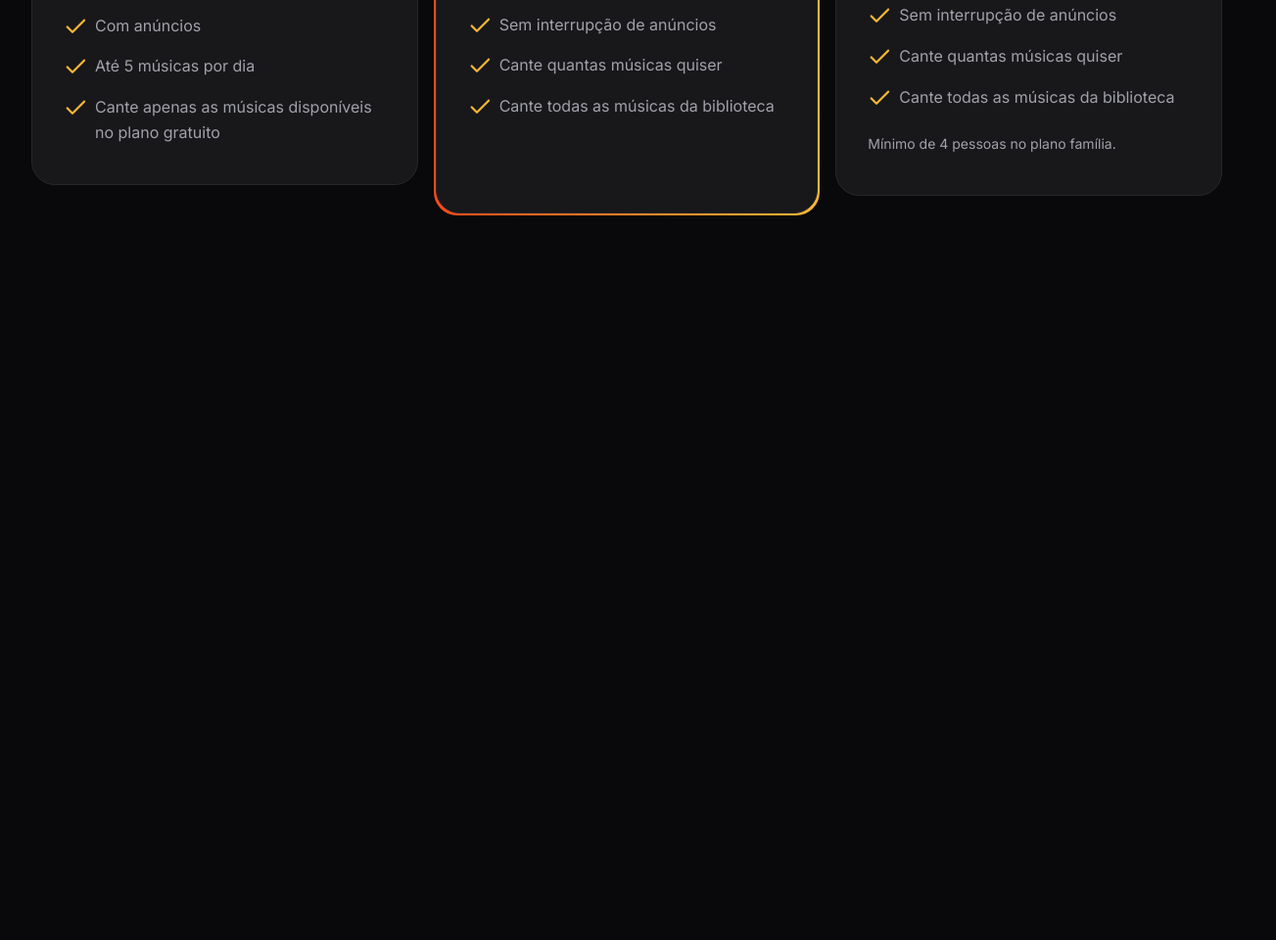
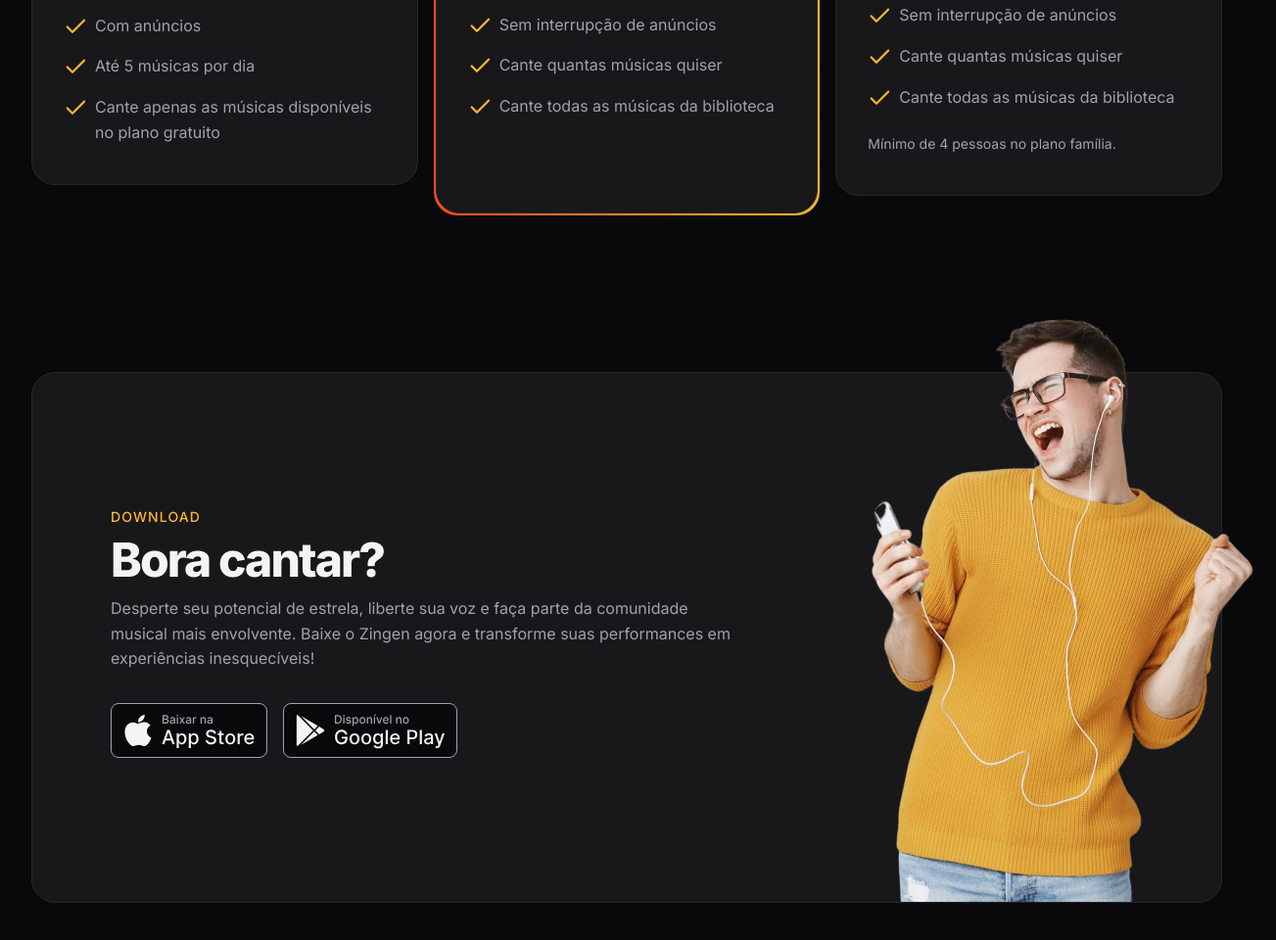
Before and after one commit to FilipeMG1/Zingen, a plain HTML site: page index.html in a window 1280 px wide. Shown: the part 3247-4207 px from the top of the page at 98% size, 1303 px wide, since content can reach past the window. Before the commit the page ends 3547 px from the top, so only its background shows below. Drawn offline with Linux system fonts and the light colour scheme.

Commit message:
Download

```diff
--- a/index.html
+++ b/index.html
@@ -163,5 +163,31 @@
       </div>
     </div>
   </section>
+
+  <section id="download">
+    <div class="container py-xl">
+      <div class="card px-lg even-columns items-center">
+        <div>
+          <header>
+            <strong>download</strong>
+            <h2>Bora cantar?</h2>
+          </header>
+          <p>Desperte seu potencial de estrela, liberte sua voz e faça parte da comunidade musical mais envolvente. Baixe o Zingen agora e transforme suas performances em experiências inesquecíveis!</p>
+
+          <div class="buttons flex gap-1">
+            <a href="#">
+              <img src="assets/button-appstore.svg" alt="Baixar na Apple Store">
+            </a>
+
+            <a href="#">
+              <img src="assets/button-playstore.svg" alt="Baixar na Play Store">
+            </a>
+          </div>
+        </div>
+
+        <img src="assets/rapaz-ouvindo-musica-com-fones-de-ouvido-e-cantando-no-aplicativo-de-karaoke-removebg 1.png" alt="">
+      </div>
+    </div>
+  </section>
 </body>
 </html>
--- /dev/null
+++ b/styles/download.css
@@ -0,0 +1,32 @@
+#download {
+  .card {
+    padding: 3rem 1.5rem 15rem;
+    position: relative;
+
+    & > img {
+      width: 14.5rem;
+      position: absolute;
+      bottom: 0;
+      right: -3.5rem;
+    }
+  }
+
+  .buttons {
+    flex-wrap: wrap;
+    margin-top: 2rem;
+  }
+
+  @media (width >= 80em) {
+    .card {
+      padding: 8.75rem 5rem;
+
+      & > div:nth-child(1) {
+        max-width: 40rem;
+      }
+
+      & > img {
+        width: 29.125rem;
+      }
+    }
+  }
+}
--- a/styles/global.css
+++ b/styles/global.css
@@ -47,6 +47,8 @@ html {
   font-size: var(--fs-base);
   line-height: 1.6;
   color: var(--text-color-primary);
+
+  overflow-x: hidden;
 }
 
 body {
--- a/styles/index.css
+++ b/styles/index.css
@@ -9,3 +9,4 @@
 @import url(cards.css);
 @import url(features.css) (width >= 80rem);
 @import url(pricing.css);
+@import url(download.css);
```
Also changed, not shown: assets/button-appstore.svg (added), assets/button-playstore.svg (added).
